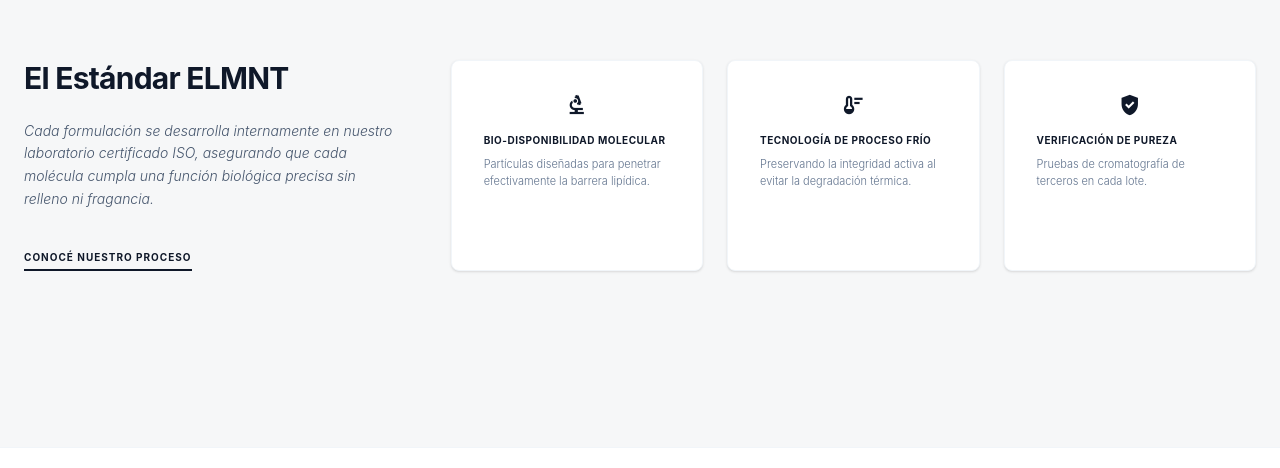
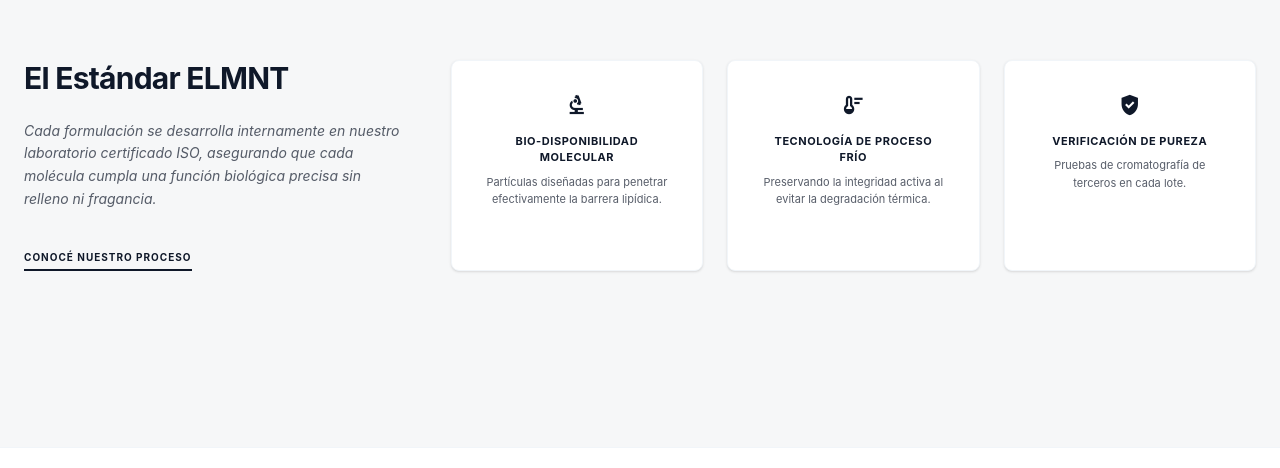
Before and after one commit to PauDev1/elmnt-ecommerce, a React (Vite) app: page / in a window 1280 px wide. Shown: the part 1805-2273 px from the top of the page. Built offline with nearby package versions, Linux system fonts and the light colour scheme; no server answers.

Commit message:
feat: enhance accessibility, heading hierarchy, and SPA navigation

```diff
--- a/src/pages/Home.jsx
+++ b/src/pages/Home.jsx
@@ -66,7 +66,7 @@
           <div className="max-w-7xl mx-auto">
 
             <div className="flex items-baseline justify-between mb-4 md:mb-8 border-b border-slate-100 pb-4">
-              <h3 className="text-xl md:text-2xl font-bold tracking-tighter uppercase italic text-[#0f1829]">Colección</h3>
+              <h2 className="text-xl md:text-2xl font-bold tracking-tighter uppercase italic text-[#0f1829]">Colección</h2>
               <span className="text-[9px] md:text-[10px] text-slate-400 uppercase tracking-widest">
                 {loading ? "Cargando..." : `${filteredProducts.length} resultados`}
               </span>
@@ -98,10 +98,16 @@
                 </div>
               </div>
 
-              {/* Selector de Orden*/}
               <div className="flex items-center justify-between md:justify-start gap-3 w-full md:w-auto md:border-l md:pl-6 border-slate-100">
-                <span className="text-[9px] font-bold uppercase tracking-widest text-slate-400 italic">Ordenar:</span>
+                <label
+                  htmlFor="sort-select"
+                  className="text-[9px] font-bold uppercase tracking-widest text-slate-400 italic cursor-pointer"
+                >
+                  Ordenar:
+                </label>
+
                 <select
+                  id="sort-select"
                   onChange={(e) => setSortBy(e.target.value)}
                   className="text-[10px] font-bold uppercase tracking-widest bg-transparent cursor-pointer outline-none text-[#0f1829]"
                 >
--- a/src/sections/Features.jsx
+++ b/src/sections/Features.jsx
@@ -1,26 +1,28 @@
+import { Link } from 'react-router-dom';
+
 const Features = () => {
     return (
         <section className="py-24 px-6 bg-[#f6f7f8]">
           <div className="max-w-7xl mx-auto grid lg:grid-cols-3 gap-12">
             <div className="lg:col-span-1">
-              <h3 className="text-3xl font-bold text-[#0f1829] mb-6 tracking-tight">El Estándar ELMNT</h3>
-              <p className="text-slate-600 text-sm leading-relaxed mb-8 font-light italic">
+              <h2 className="text-3xl font-bold text-[#0f1829] mb-6 tracking-tight">El Estándar ELMNT</h2>
+              <p className="text-[#0f1829]/70 text-sm leading-relaxed mb-8 font-normal italic">
                 Cada formulación se desarrolla internamente en nuestro laboratorio certificado ISO, asegurando que cada molécula cumpla una función biológica precisa sin relleno ni fragancia.
               </p>
-              <a href="#" className="text-[10px] font-bold uppercase tracking-widest border-b-2 border-[#0f1829] pb-1 inline-block">Conocé nuestro proceso</a>
+              <a href="/laboratorio" className="text-[10px] font-bold uppercase tracking-widest border-b-2 border-[#0f1829] pb-1 inline-block">Conocé nuestro proceso</a>
             </div>
-            <div className="lg:col-span-2 grid sm:grid-cols-3 gap-6">
+            <div className="lg:col-span-2 grid sm:grid-cols-3 gap-6 ">
               {[
                 { icon: "biotech", title: "Bio-disponibilidad Molecular", desc: "Partículas diseñadas para penetrar efectivamente la barrera lipídica." },
                 { icon: "thermostat", title: "Tecnología de Proceso Frío", desc: "Preservando la integridad activa al evitar la degradación térmica." },
                 { icon: "verified_user", title: "Verificación de Pureza", desc: "Pruebas de cromatografía de terceros en cada lote." }
               ].map((box, i) => (
-                <div key={i} className="bg-white p-8 rounded-lg shadow-sm border border-slate-100">
+                <div key={i} className="bg-white p-8 rounded-lg shadow-sm border border-slate-100 flex flex-col items-center text-center">
                   <div className="text-[#0f1829] mb-4">
                     <span className="material-symbols-outlined text-2xl">{box.icon}</span>
                   </div>
-                  <h5 className="font-bold text-[10px] uppercase tracking-wider mb-2">{box.title}</h5>
-                  <p className="text-[11px] text-slate-500 leading-relaxed font-light">{box.desc}</p>
+                  <h3 className="font-bold text-[11px] uppercase tracking-wider mb-2 text-[#0f1829]">{box.title}</h3>
+                  <p className="text-[11px] text-[#0f1829]/70 leading-relaxed font-normal">{box.desc}</p>
                 </div>
               ))}
             </div>
--- a/src/sections/Hero.jsx
+++ b/src/sections/Hero.jsx
@@ -7,9 +7,9 @@
       <div className="flex flex-col gap-8">
         <div className="flex flex-col gap-4">
           <span className="text-[10px] font-bold tracking-[0.3em] uppercase text-slate-500">Estabilidad testeada • Bio-disponible</span>
-          <h2 className="text-6xl lg:text-7xl font-light leading-[1.1] tracking-tight text-[#0f1829]">
+          <h1 className="text-6xl lg:text-7xl font-light leading-[1.1] tracking-tight text-[#0f1829]">
             Precisión <span className="font-bold">Molecular.</span>
-          </h2>
+          </h1>
           <p className="text-lg text-slate-600 max-w-md leading-relaxed font-light">
             Formulaciones clínicamente diseñadas con ingredientes activos de alta pureza para una transformación de la piel a nivel celular.
           </p>
```
